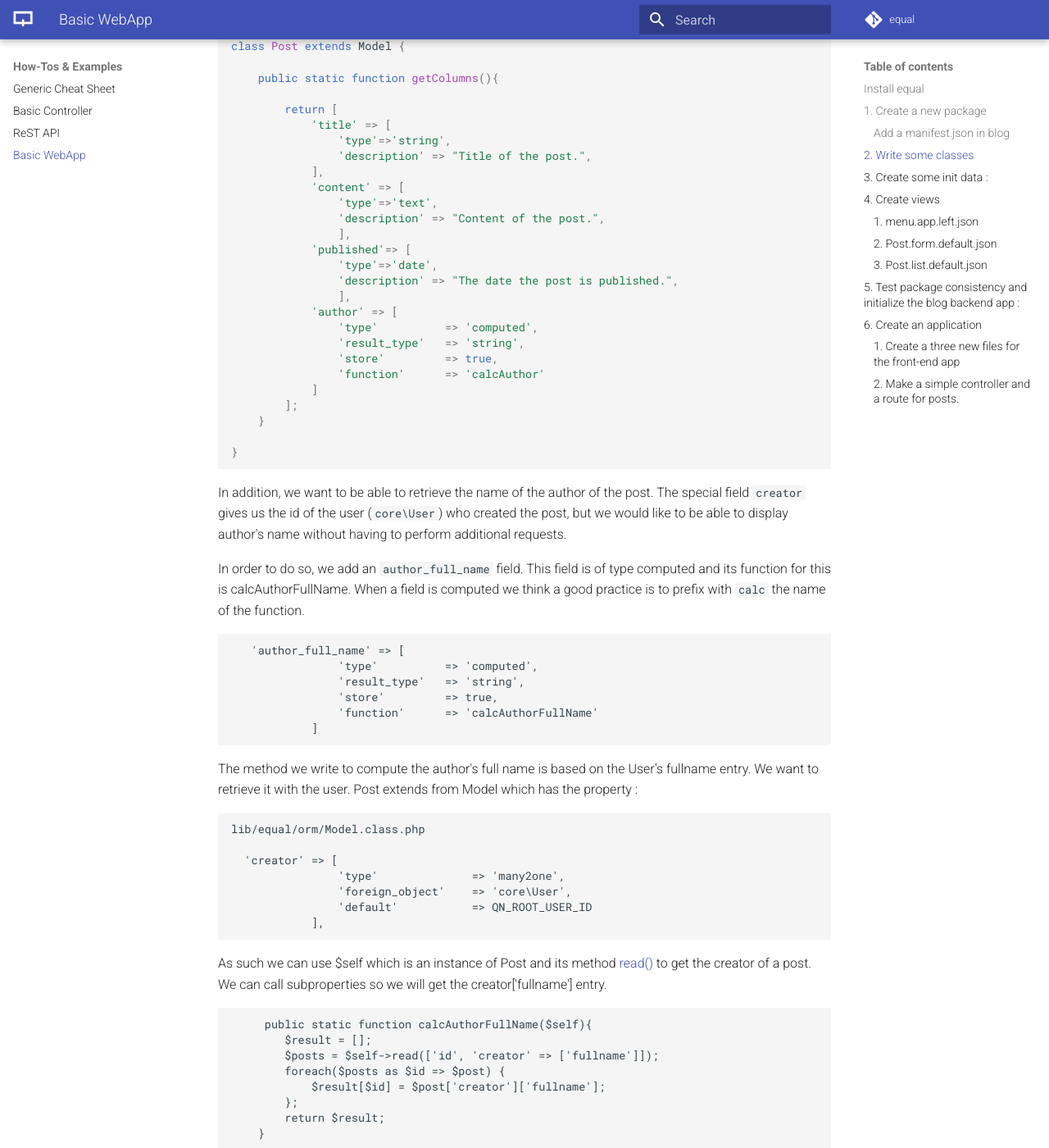
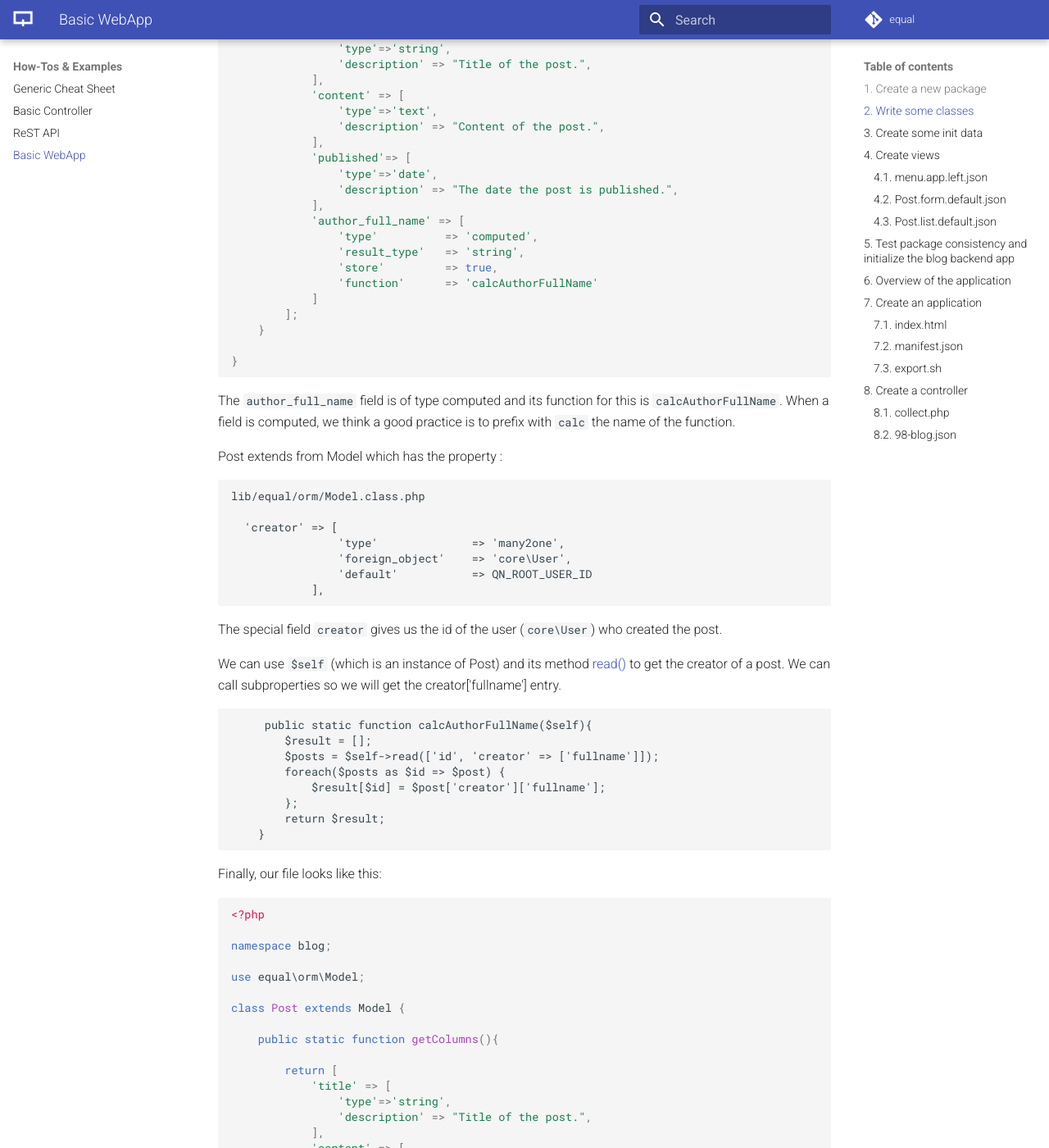
Before and after one commit to equalframework/equal-doc, an MkDocs documentation site: the page built from docs/howtos-and-examples/basic-webapp.md, in a window 1280 px wide and 1400 px high, scrolled down 1780 px. Shown: the whole window at 82% size. Built offline with MkDocs 1.6.1 and Material for MkDocs 9.7.7, drawn with Linux system fonts in a browser that asks for light colours; comment, search, counter and statistics services are not loaded; the version menu is left out; some of the changed text lies outside the part shown.

Commit message:
modifications getting-started/quick-start.md, howtos-and-examples/basic-webapp.md and low-code/shared-lib.md

````diff
--- a/docs/howtos-and-examples/basic-webapp.md
+++ b/docs/howtos-and-examples/basic-webapp.md
@@ -5,17 +5,11 @@
 This tutorial details the required steps for creating a webapp from scratch using eQual.
 As sample webapp, we are going to build a basic blog.
 
-
-
-## Install equal
-
-For installation notes, see [Installation](../getting-started/installation.md) in the "Getting started" section.
-
 ## 1. Create a new package
 **(Estimated time : 2 minutes)**
 
-This part is quite easy: in the `packages` folder, we create a new folder named "blog".
-In addition, inside this new folder, let's create the following subdirectories (as they are mandatory): "classes" and "views".
+This part is quite easy: in the `packages` folder, we create a new folder named `blog`.
+In addition, inside this new folder, let's create a file named `manifest.json` and the following subdirectories (as they are mandatory): `classes` and `views`.
 
 Tree structure is now:
 ```
@@ -27,7 +21,7 @@
       manifest.json
 ```
 
-### Add a manifest.json in blog
+Content of `manifest.json` :
 
 ```json
 {
@@ -89,16 +83,16 @@
             'content' => [
                 'type'=>'text',
                 'description' => "Content of the post.",
-                ],
+            ],
             'published'=> [
                 'type'=>'date',
                 'description' => "The date the post is published.",
-                ],
-            'author' => [
+            ],
+            'author_full_name' => [
                 'type'          => 'computed',
                 'result_type'   => 'string',
                 'store'         => true,
-                'function'      => 'calcAuthor'
+                'function'      => 'calcAuthorFullName'
             ]
         ];
     }
@@ -107,24 +101,9 @@
 
 ```
 
-In addition, we want to be able to retrieve the name of the author of the post.
-The special field `creator` gives us the id of the user (`core\User`) who created the post, but we would like to be able to display author's name without having to perform additional requests.
+The `author_full_name` field is of type computed and its function for this is `calcAuthorFullName`. When a field is computed, we think a good practice is to prefix with `calc` the name of the function.
 
-
-In order to do so, we add an `author_full_name` field. This field is of type computed and its function for this is calcAuthorFullName. When a field is computed we think a good practice is to prefix with `calc` the name of the function.
-
-```php
-
-   'author_full_name' => [
-                'type'          => 'computed',
-                'result_type'   => 'string',
-                'store'         => true,
-                'function'      => 'calcAuthorFullName'
-            ]
-
-```
-
-The method we write to compute the author's full name is based on the User's fullname entry. We want to retrieve it with the user. Post extends from Model which has the property :
+Post extends from Model which has the property :
 ```php
 lib/equal/orm/Model.class.php
 
@@ -134,10 +113,11 @@
                 'default'           => QN_ROOT_USER_ID
             ],
 
-
 ```
 
-As such we can use $self which is an instance of Post and its method [read()](https://doc.equal.run/architecture-concepts/orm/#read) to get the creator of a post. We can call subproperties so we will get the creator['fullname'] entry.
+The special field `creator` gives us the id of the user (`core\User`) who created the post.
+
+We can use `$self` (which is an instance of Post) and its method [read()](https://doc.equal.run/architecture-concepts/orm/#read) to get the creator of a post. We can call subproperties so we will get the creator['fullname'] entry.
 
 ```php
 
@@ -209,11 +189,16 @@
       /classes
           Post.class.php
       /views
+      manifest.json
 ```
 
-## 3. Create some init data :
+## 3. Create some init data
 
 **(Estimated time : 1 minutes)**
+
+in the `blog` folder, we create a new folder named `init` and its subdirectory `data`.
+Inside the `data` folder, we create a file named `blog_Post.json`.
+
 Tree structure is now:
 ```
   /
@@ -224,9 +209,11 @@
       /init
         /data
             blog_Post.json
+      /views
+      manifest.json
 
 ```
-Lets create two posts when we initialize our app.
+Content of `blog_Post.json` :
 
 ```json
 [
@@ -254,10 +241,12 @@
 
 ```
 
+This will create two posts when we initialize our application.
+
 ## 4. Create views
 **(Estimated time : 10 minutes)**
 
-In the `packages/blog/views`, create three new files:
+In the `packages/blog/views`, we create three new files:
 
 Tree structure is now:
 ```
@@ -273,8 +262,9 @@
         menu.app.left.json
         Post.form.default.json
         Post.list.default.json
+      manifest.json
 ```
-### 1. menu.app.left.json
+### 4.1. menu.app.left.json
 A menu with posts and users entries.
 
 ```json
@@ -323,7 +313,7 @@
 
 ```
 
-### 2. Post.form.default.json
+### 4.2. Post.form.default.json
 A form view to create and update posts.
 
 ```json
@@ -352,33 +342,33 @@
                       {
                         "type": "field",
                         "value": "title",
-                        "width": "25%",
+                        "width": "25%"
                       },
                       {
                         "type": "field",
                         "value": "published",
-                        "width": "25%",
+                        "width": "25%"
                       },
                       {
                         "type": "field",
                         "value": "content",
                         "width": "50%",
-                        "widget": {},
-                      },
-                    ],
-                  },
-                ],
-              },
-            ],
-          },
-        ],
-      },
-    ],
-  },
+                        "widget": {}
+                      }
+                    ]
+                  }
+                ]
+              }
+            ]
+          }
+        ]
+      }
+    ]
+  }
 }
 ```
 
-### 3. Post.list.default.json
+### 4.3. Post.list.default.json
 A list view to display a list of posts.
 
 ```json
@@ -423,7 +413,7 @@
 ```
 
 
-## 5. Test package consistency and initialize the blog backend app :
+## 5. Test package consistency and initialize the blog backend app
 **(Estimated time : 1 minute)**
 
 ```bash
@@ -432,6 +422,8 @@
 ./equal.run --do=init_package --package=blog --import=true
 
 ```
+
+## 6. Overview of the application
 
 Go to http://equal.local/apps/
 
@@ -442,13 +434,13 @@
 
 Now we want to create a front-end so that everybody can read our blog posts.
 
-## 6. Create an application
+## 7. Create an application
 **(Estimated time : 15 minutes)**
 
+We will create a simple view in html and fetch the posts from back end in using vanilla javascript.
 
-### 1. Create a three new files for the front-end app
-
-We will create a simple view in html and fetch the posts from back end in using vanilla javascript.
+in the `blog` folder, we create a new folder named `apps` and its subdirectory `blog`.
+Inside the `apps/blog` folder, we create three files.
 
 Tree structure is now:
 ```
@@ -462,14 +454,16 @@
           manifest.json
       /classes
           Post.class.php
-      /views
       /init
         /data
+      /views
+        menu.app.left.json
+        Post.form.default.json
+        Post.list.default.json
       manifest.json
 ```
 
-* In `packages/blog/apps/blog/index.html`
-
+### 7.1. index.html
 
 ```html
 
@@ -540,7 +534,7 @@
 
 ```
 
-* In `packages/blog/apps/blog/manifest.json`
+### 7.2. manifest.json
 
 ```json
 
@@ -597,7 +591,7 @@
 
 ```
 
-* Finally in `packages/blog/apps/blog/export.sh`
+### 7.3. export.sh
 
 With the index.html, we will create a zip file called web.app. You can run it directly in your console or you can make a script in export.sh.
 
@@ -615,7 +609,7 @@
 sh export.sh
 ```
 
-Initialize your package in /var/www/html/. This will create the app in /var/www/html/public/blog.
+Initialize your package in /var/www/html/:
 
 ```bash
 cd /var/www/html/
@@ -623,15 +617,15 @@
 
 ```
 
-Now if you got to http://equal.local/blog/ you should see the blog page.
+This will create the app in /var/www/html/public/blog.
 
-**Problem**
+Now if you got to http://equal.local/blog/, you should see the blog page.
+
+## 8. Create a controller
 
 We have not created any controller in eQual. If you look at the apiUrl you see that we use the basic built in get=model_collect which will only return data if your user is logged in in eQual. What we want is for everyone to be able to access the blog and read the posts. So we are going to make a public controller and a custom route.
 
-### 2. Make a simple controller and a route for posts.
-
-Finally, let's create a controller `packages/blog/data/post/collect.php` and a route `packages/blog/init/routes/98-blog.json`.
+Let's create a controller `packages/blog/data/post/collect.php` and a route `packages/blog/init/routes/98-blog.json`.
 
 Tree structure is now:
 ```
@@ -646,10 +640,6 @@
           manifest.json
       /classes
           Post.class.php
-      /views
-        menu.app.left.json
-        Post.form.default.json
-        Post.list.default.json
       /data
         /post
           collect.php
@@ -657,10 +647,14 @@
         /data
         /routes
           98-blog.json
+      /views
+        menu.app.left.json
+        Post.form.default.json
+        Post.list.default.json
       manifest.json
 ```
 
-`packages/blog/data/post/collect.php`
+### 8.1. collect.php
 ```php
 <?php
 
@@ -708,9 +702,10 @@
 
 ```
 
-Now lets create the route `/posts` which will use our collect controller to get all posts.
+### 8.2. 98-blog.json
 
-`packages/blog/init/routes/98-blog.json`
+Let's create the route `/posts` which will use our collect controller to get all posts.
+
 ```json
 {"\/posts": {
     "GET" : {
````
Also changed, not shown: other parts of docs/howtos-and-examples/basic-webapp.md (+2 -1 lines), docs/getting-started/quick-start.md (+22 -21 lines), docs/low-code/shared-lib.md (+2 -2 lines).
